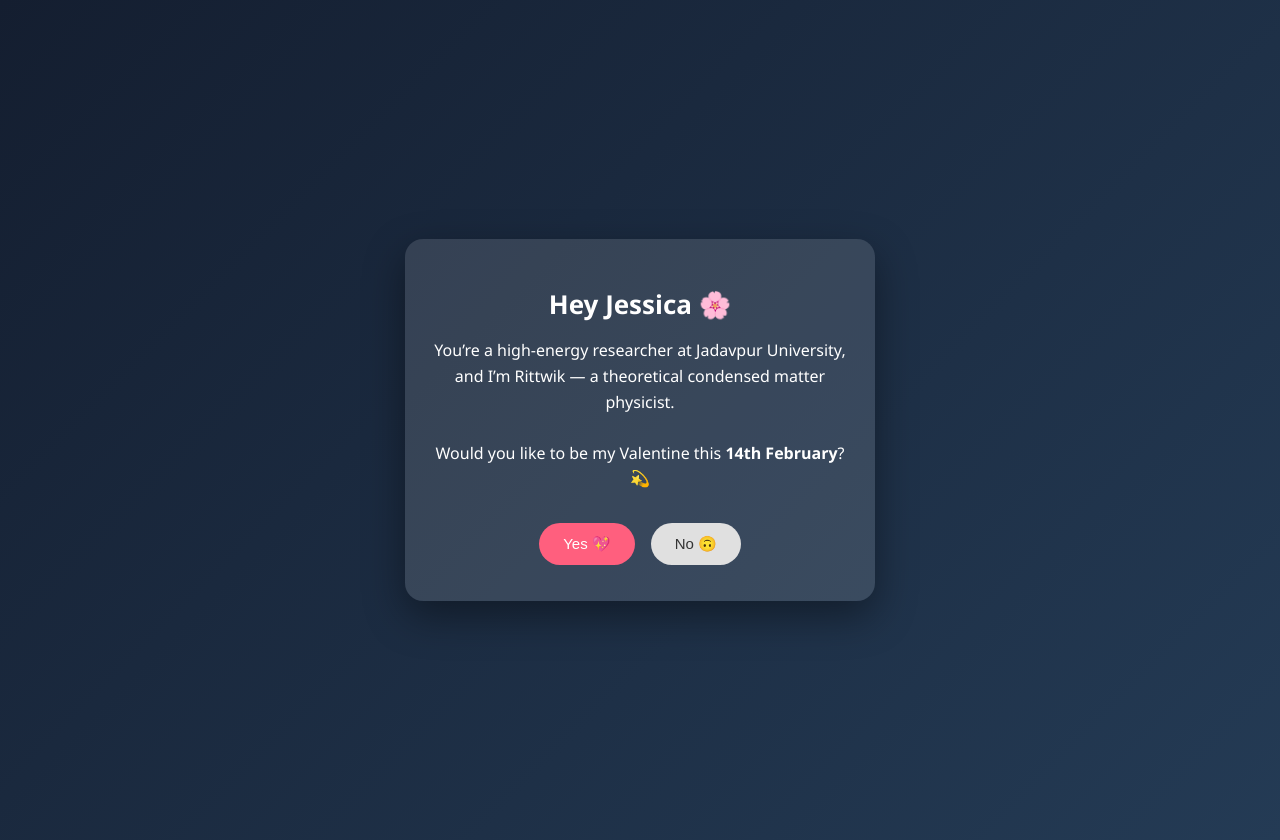
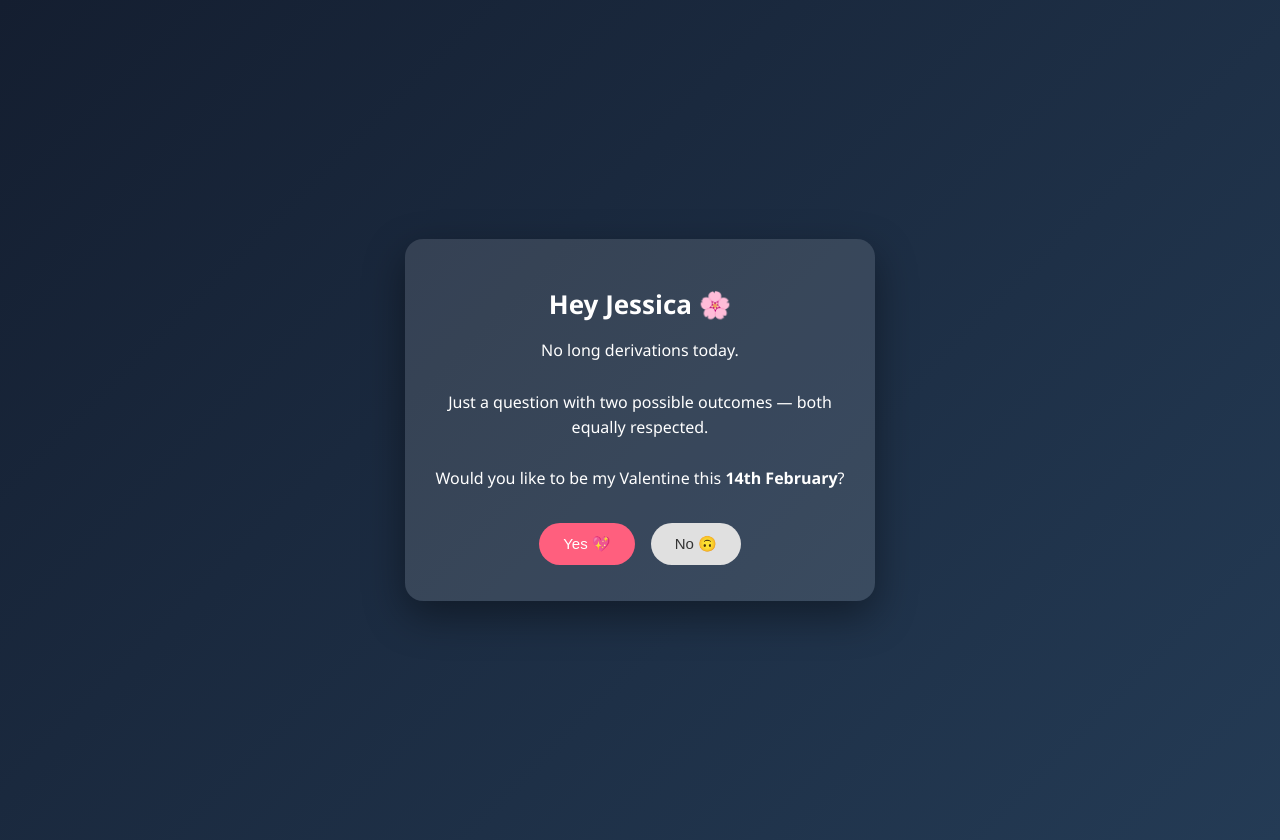
Before and after one commit to chatterjeerittwik-jpg/valentine-page, a plain HTML site: page index.html in a window 1280 px wide. Drawn offline with Linux system fonts and the light colour scheme.

Commit message:
Update index.html

```diff
--- a/index.html
+++ b/index.html
@@ -123,15 +123,18 @@
     document.getElementById("content").innerHTML = `
         <h1>Hey Jessica 🌸</h1>
         <p>
-                You’re a high-energy researcher at Jadavpur University,
-                and I’m Rittwik — a theoretical condensed matter physicist.
+            No long derivations today.
             <br><br>
-                Would you like to be my Valentine this <b>14th February</b>? 💫
+            Just a question with two possible outcomes —
+            both equally respected.
+            <br><br>
+            Would you like to be my Valentine this <b>14th February</b>?
         </p>
         <button class="yes" onclick="yesPage()">Yes 💖</button>
         <button class="no" onclick="nextNo()">No 🙃</button>
     `;
 }
+
 
     function nextNo() {
         noStep++;
```
Lines whose indentation alone changed are shown as unchanged.
